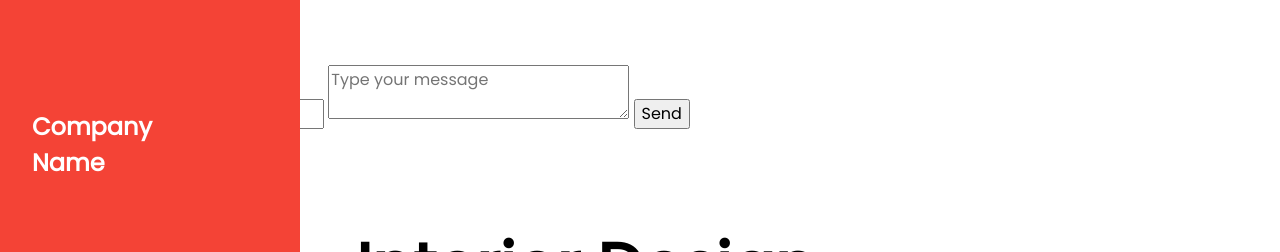
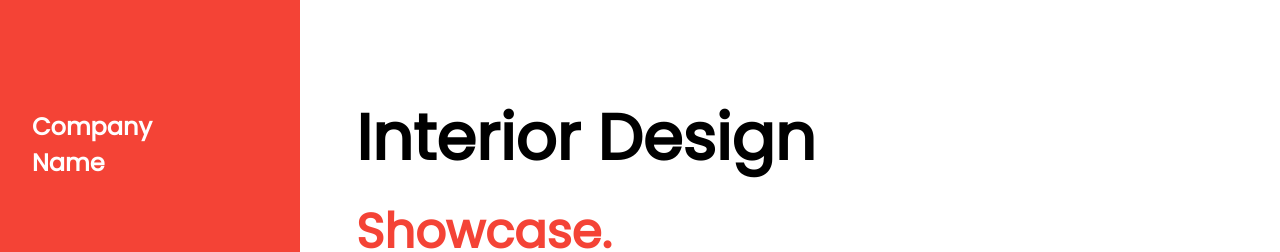
Before and after one commit to noahgallagher1/-noahgallagher1-.github.io, a plain HTML site: page index.html in a window 1280 px wide. Shown: the top 252 px of the page. Drawn offline with nearby package versions, Linux system fonts and the light colour scheme.

Commit message:
Update index.html

```diff
--- a/index.html
+++ b/index.html
@@ -1,16 +1,3 @@
-<div id="contact">
-        <h2>Get in Touch</h2>
-        <div id="contact-form">
-                <form action="https://formspree.io/mpzyqdng" method="POST">
-                <input type="hidden" name="_subject" value="Contact request from personal website" />
-                <input type="email" name="_replyto" placeholder="Your email" required>
-                <textarea name="message" placeholder="Type your message" required></textarea>
-                <button type="submit">Send</button>
-            </form>
-        </div>
-    </div>
-
-
 
 <!DOCTYPE html>
 <html lang="en">
```
